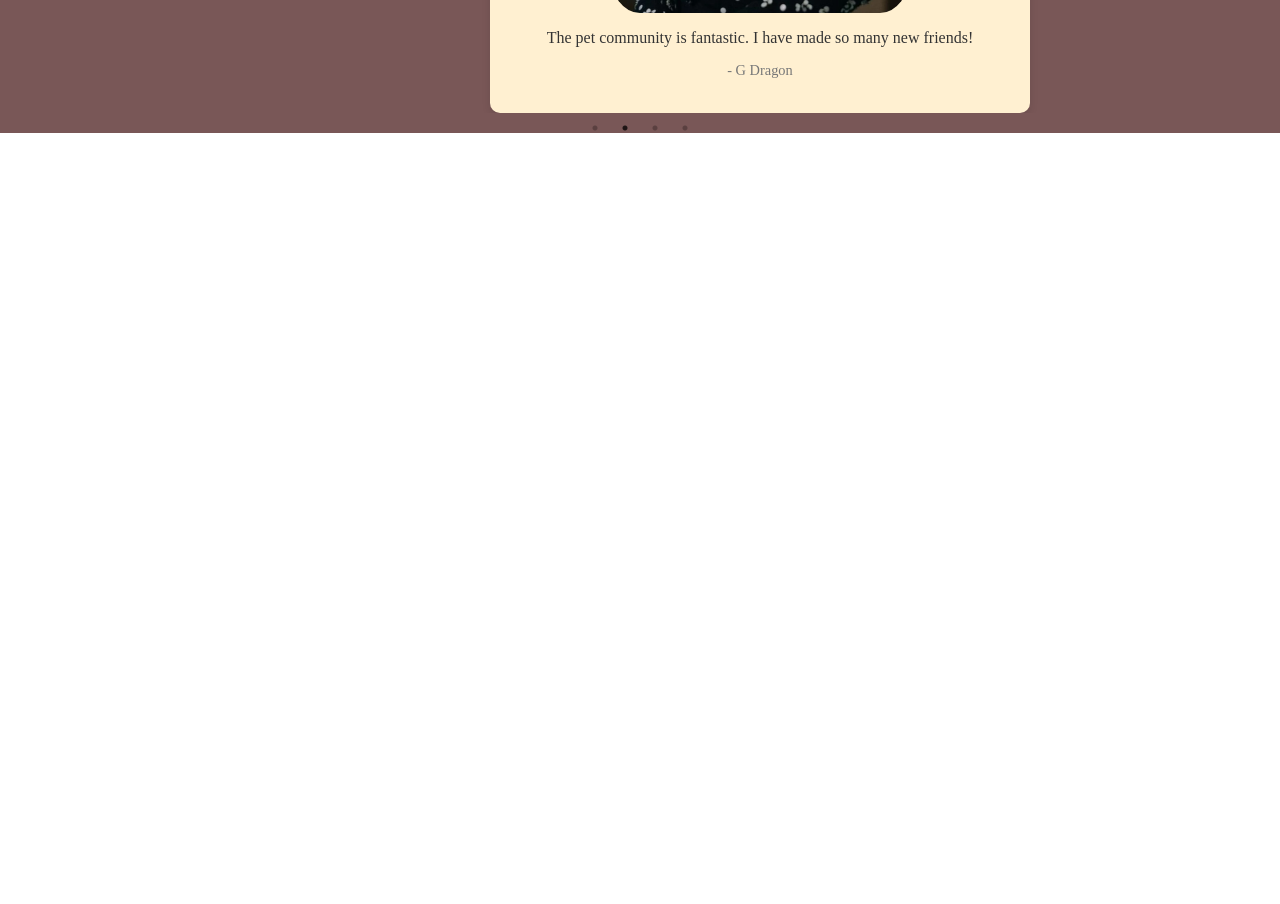
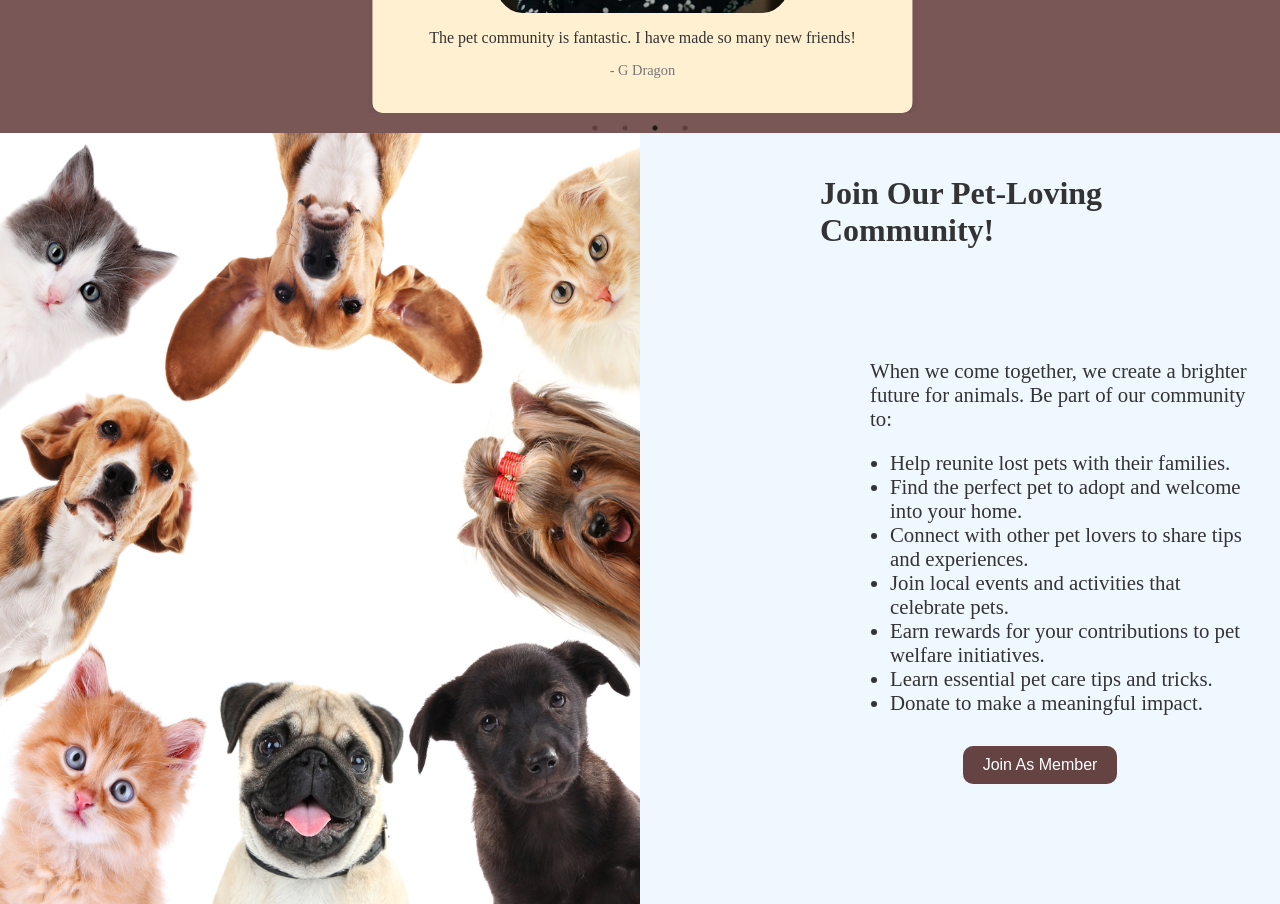
Before and after one commit to Yutubuaishui/care4paws, a React (Create React App) app: page / in a window 1280 px wide. Shown: the part 2760-3664 px from the top of the page. Before the commit the page ends 2898 px from the top, so only its background shows below. Built offline with nearby package versions, Linux system fonts and the light colour scheme; a web font is replaced by a local one.

Commit message:
Updated Join Us Page

```diff
--- a/src/Homepage.js
+++ b/src/Homepage.js
@@ -3,7 +3,7 @@ import Landing from "./component/Landing/Landing";
 import About_Us from "./component/About_Us/About_Us";
 import WhatWeOffer from "./component/WhatWeOffer/WhatWeOffer";
 import Testimonials from "./component/Testimonials/Testimonials";
-// import JoinAsMember from "./components/JoinAsMember";
+import JoinUs from "./component/JoinUs/JoinUs";
 // import ContactUs from "./components/ContactUs";
 
 function Homepage() {
@@ -13,8 +13,8 @@ function Homepage() {
       <About_Us />
       <WhatWeOffer />
       <Testimonials />
-      {/* <JoinAsMember />
-      <ContactUs />   */}
+      <JoinUs />
+      {/* <ContactUs />   */}
     </div>
   );
 }
--- /dev/null
+++ b/src/component/JoinUs/JoinUs.css
@@ -0,0 +1,69 @@
+body {
+    overflow-x: hidden;
+}
+
+.joinus-page {
+    background-color: #f0f8ff;
+    padding: 20px;
+    display: flex;
+    flex-direction: column;
+    align-items: center;
+    background-image: url('../../assets/Pets.jpg');
+    background-size: 50% 100%;
+    background-position: left center;
+    background-repeat: no-repeat;
+}
+
+.joinus-title {
+    font-size: 2.0rem;
+    color: #333;
+    margin-bottom: 10px;
+    margin-left: 800px;
+}
+
+.photo-container {
+    width: 500px;
+    height: 100px;
+    display: flex;
+    align-items: center;
+    justify-content: center;
+    margin-right: 1000px;
+}
+
+.photo {
+    width: 100%;
+    height: 100%;
+    object-fit: cover;
+}
+
+.joinus-paragraph {
+    font-size: 1.3rem;
+    color: #333;
+    margin-top: 100px;
+    text-align: left;
+    max-width: 500px;
+    max-height: 500px;
+    margin-left: 850px;
+  }
+
+  .joinus-paragraph ul {
+    list-style-type: disc;
+    padding-left: 20px;
+    margin-bottom: 0;
+  }
+
+  .JoinUs_buttons button{
+      margin-left: 800px;
+      background-color: #654343;
+      color: #ffffff;
+      padding: 10px 20px;
+      border: none;
+      cursor: pointer;
+      border-radius: 10px;
+      font-size: 1rem;
+      margin-top: 10px;
+  }
+
+  .JoinUs_buttons button:hover {
+    background-color: rgba(0, 0, 0, 0.8);
+  }
--- /dev/null
+++ b/src/component/JoinUs/JoinUs.js
@@ -0,0 +1,29 @@
+import React from 'react';
+import './JoinUs.css';
+
+const JoinUs = () => {
+  return (
+    <div className="joinus-page">
+      <h1 className="joinus-title">Join Our Pet-Loving Community!</h1>
+      <p className="joinus-paragraph">
+        When we come together, we create a brighter future for animals. Be part of our community to:
+        <ul>
+          <li>Help reunite lost pets with their families.</li>
+          <li>Find the perfect pet to adopt and welcome into your home.</li>
+          <li>Connect with other pet lovers to share tips and experiences.</li>
+          <li>Join local events and activities that celebrate pets.</li>
+          <li>Earn rewards for your contributions to pet welfare initiatives.</li>
+          <li>Learn essential pet care tips and tricks.</li>
+          <li>Donate to make a meaningful impact.</li>
+        </ul>
+      </p>
+      <div className="JoinUs_buttons">
+        <button>Join As Member</button>
+      </div>
+      <div className="photo-container">
+      </div>
+    </div>
+  );
+};
+
+export default JoinUs;
--- a/src/component/Landing/Landing.js
+++ b/src/component/Landing/Landing.js
@@ -1,7 +1,5 @@
 import React from "react";
 import "./Landing.css";
-
-import LandingPhoto from '../../assets/LandingPhoto.png'; // Correct relative path
 
 function Landing() {
   return (
```
Also changed, not shown: src/assets/Pets.jpg (added).
